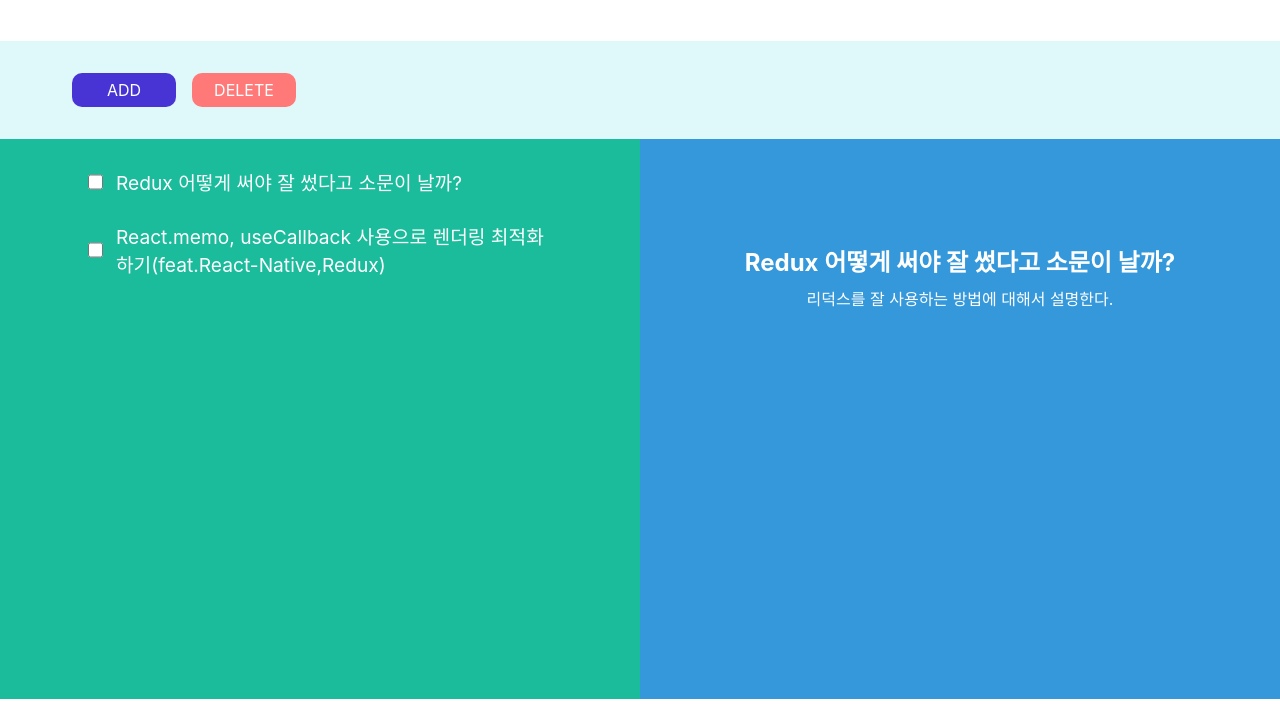
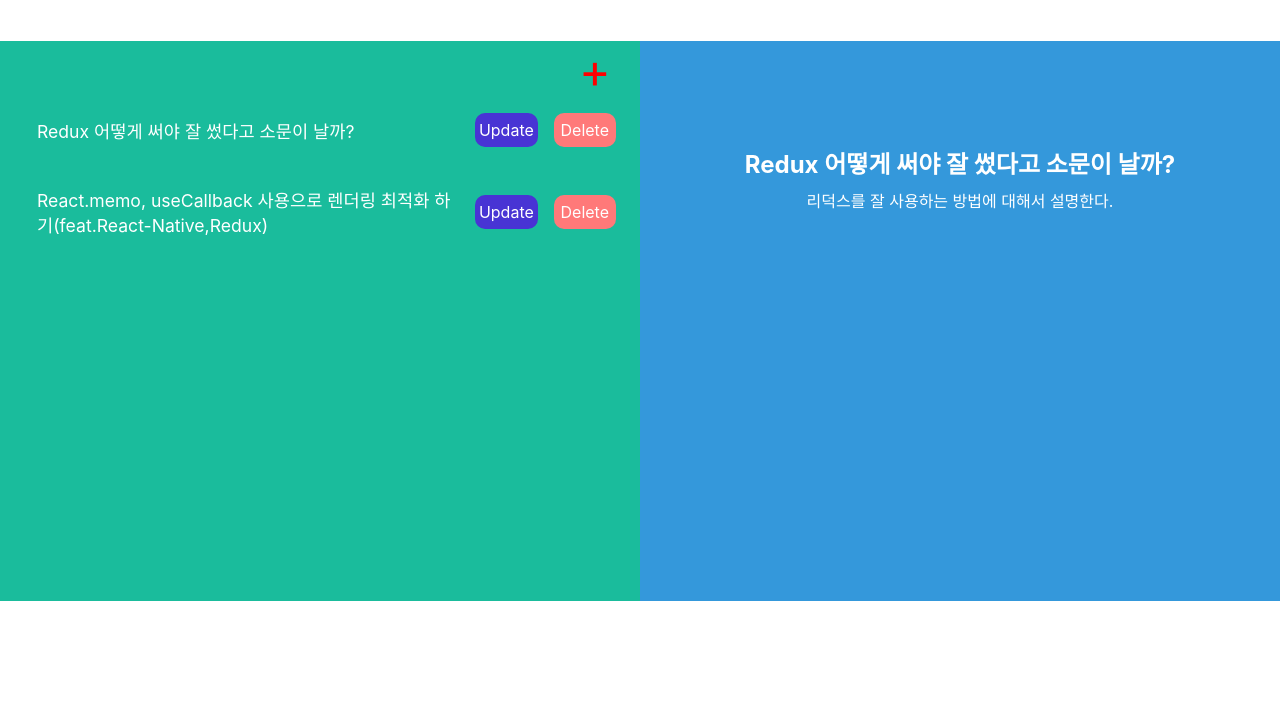
Before and after one commit to jjanmo/vanilla-redux-tutorials, a plain HTML site: page project/index.html in a window 1280 px wide. Shown: the part 87-800 px from the top of the page. Drawn offline with nearby package versions, Linux system fonts and the light colour scheme.

Commit message:
Change buttons

```diff
--- a/project/app.js
+++ b/project/app.js
@@ -1,6 +1,5 @@
 const App = () => {
   const $main = document.querySelector("#main");
-  Buttons();
   List();
 
   const $wrapper = document.createElement("div");
@@ -34,7 +33,7 @@
   };
 
   $main.addEventListener("click", (e) => {
-    // console.log(e.target.className);
+    console.log(e.target.className);
     switch (e.target.className) {
       case "list-title": {
         const $formContainer = document.querySelector(".form-container");
@@ -60,6 +59,9 @@
       }
       case "close-button": {
         closeForm();
+        break;
+      }
+      case "delete-button": {
       }
     }
   });
--- a/project/components/Buttons.js
+++ /dev/null
@@ -1,13 +0,0 @@
-const Buttons = () => {
-  const $main = document.querySelector("#main");
-  const $buttonContainer = document.createElement("div");
-  $buttonContainer.className = "button-container";
-  ["ADD", "DELETE"].forEach((text) => {
-    const $button = document.createElement("button");
-    $button.textContent = text;
-    $button.className = `${text.toLowerCase()}-button`;
-    $buttonContainer.append($button);
-  });
-
-  $main.append($buttonContainer);
-};
--- a/project/components/List.js
+++ b/project/components/List.js
@@ -1,7 +1,12 @@
 const List = () => {
   const { list } = store.getState();
   const $main = document.querySelector("#main");
-  const $listContainer = document.querySelector(".list-container");
+
+  const $button = document.createElement("button");
+  $button.className = "add-button";
+  $button.textContent = "+";
+
+  let $listContainer = document.querySelector(".list-container");
 
   if ($listContainer) {
     $listContainer.innerHTML = `
@@ -10,8 +15,9 @@
         .map(
           (item) => `
         <li class="list-item" id=${item.id}>
-          <input type="checkbox" />
           <div class="list-title">${item.title}</div>
+          <button class="update-button">Update</button>
+          <button class="delete-button">Delete</button>
         </li>
       `
         )
@@ -19,7 +25,7 @@
       </ul>
     `;
   } else {
-    const $listContainer = document.createElement("div");
+    $listContainer = document.createElement("div");
     $listContainer.className = "list-container";
     $main.append($listContainer);
     $listContainer.innerHTML = `
@@ -28,8 +34,9 @@
           .map(
             (item) => `
           <li class="list-item" id=${item.id}>
-            <input type="checkbox"/>
             <div class="list-title">${item.title}</div>
+            <button class="update-button">Update</button>
+            <button class="delete-button">Delete</button>
           </li>
         `
           )
@@ -37,4 +44,6 @@
       </ul>
   `;
   }
+
+  $listContainer.prepend($button);
 };
--- a/project/index.html
+++ b/project/index.html
@@ -15,7 +15,6 @@
     <main id="main"></main>
 
     <script src="./components/List.js"></script>
-    <script src="./components/Buttons.js"></script>
     <script src="./components/Detail.js"></script>
     <script src="./components/Form.js"></script>
     <script src="./store.js"></script>
--- a/project/store.js
+++ b/project/store.js
@@ -21,14 +21,12 @@
   console.log(state, action);
   if (state === undefined) {
     return {
-      mode: "READ",
       list: [...INITIAL_DATA],
     };
   }
   switch (action.type) {
     case "SELECT": {
       return {
-        mode: "READ",
         list: state.list.map((item) => {
           if (action.id === item.id) {
             return {
@@ -46,7 +44,6 @@
     }
     case "ADD": {
       return {
-        mode: "ADD",
         list: [
           ...state.list,
           {
@@ -59,6 +56,32 @@
         ],
       };
     }
+    case "CHECK": {
+      return {
+        list: state.list.map((item) => {
+          if (action.id === item.id) {
+            return {
+              ...item,
+              checked: true,
+            };
+          }
+          return item;
+        }),
+      };
+    }
+    case "UNCHECK": {
+      return {
+        list: state.list.map((item) => {
+          if (action.id === item.id) {
+            return {
+              ...item,
+              checked: false,
+            };
+          }
+          return item;
+        }),
+      };
+    }
     case "DELETE": {
     }
   }
--- a/project/style.css
+++ b/project/style.css
@@ -21,20 +21,12 @@
   display: flex;
   flex-wrap: wrap;
 }
-.button-container {
-  display: flex;
-  justify-content: flex-start;
-  align-items: center;
-  padding: 1rem 4rem;
-  width: 100%;
-  background-color: #dff9fb;
-  color: #fff;
-}
 .list-container {
   width: 50%;
   height: 70vh;
   background-color: #1abc9c;
   color: #fff;
+  position: relative;
 }
 .wrapper {
   width: 50%;
@@ -57,13 +49,14 @@
   position: relative;
 }
 
+/* list */
 .list {
   width: 100%;
   display: flex;
   flex-direction: column;
   justify-content: center;
   align-items: flex-start;
-  padding: 1rem 2rem 1rem 5rem;
+  padding: 3rem 1rem 2rem 2rem;
 }
 li {
   display: flex;
@@ -71,8 +64,8 @@
   align-items: center;
   margin: 0.5rem 0;
   cursor: pointer;
-  width: 90%;
-  font-size: 1.2rem;
+  width: 100%;
+  font-size: 1.1rem;
 }
 li:hover .list-title {
   background-color: wheat;
@@ -81,12 +74,6 @@
   width: 100%;
   padding: 5px;
 }
-li > input[type="checkbox"] {
-  margin: 0 0.5rem;
-  width: 1rem;
-  height: 1rem;
-}
-
 .detail {
   width: 100%;
   display: flex;
@@ -98,25 +85,39 @@
 .detail-title {
   margin: 0.5rem 0;
 }
+a {
+  text-decoration: none;
+}
 button {
   all: unset;
-  width: 100px;
+  width: 80px;
   padding: 7px 2px;
   border-radius: 10px;
   border: none;
+  font-size: 1rem;
   text-align: center;
   margin: 1rem 0.5rem;
   transition: 0.3s;
   cursor: pointer;
 }
-a {
-  text-decoration: none;
+.add-button {
+  position: absolute;
+  top: 0;
+  right: 5px;
+  padding: 0 0;
+  margin: 0 0;
+  font-size: 3rem;
+  color: red;
+  display: flex;
+  justify-content: center;
+  align-items: center;
 }
-
-.add-button {
+.update-button {
+  justify-self: end;
   background-color: #4834d4;
 }
 .delete-button {
+  align-self: end;
   background-color: #ff7979;
 }
 .submit-button {
@@ -125,7 +126,6 @@
 button:active {
   transform: scale(1.09);
 }
-
 form {
   text-align: center;
 }
```
